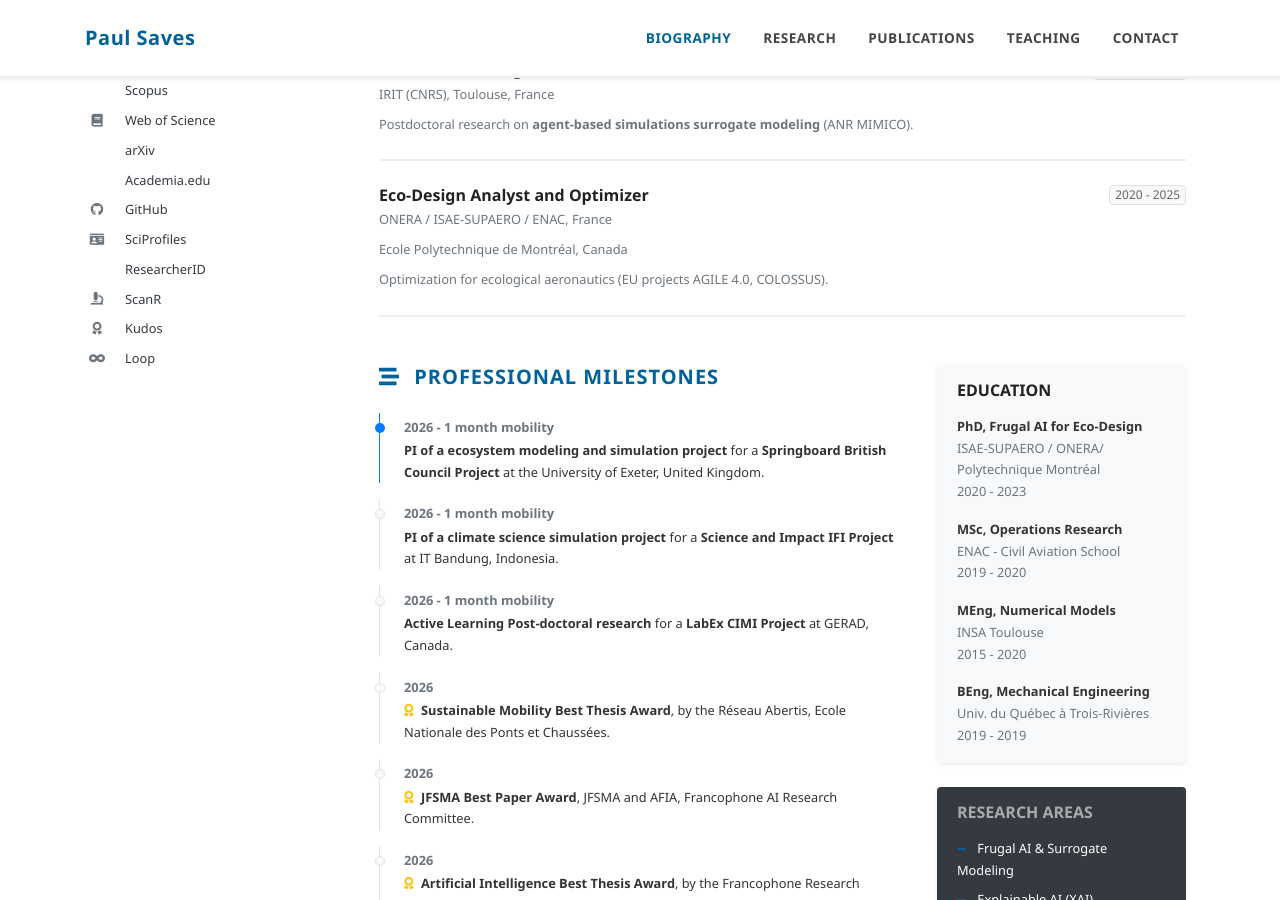
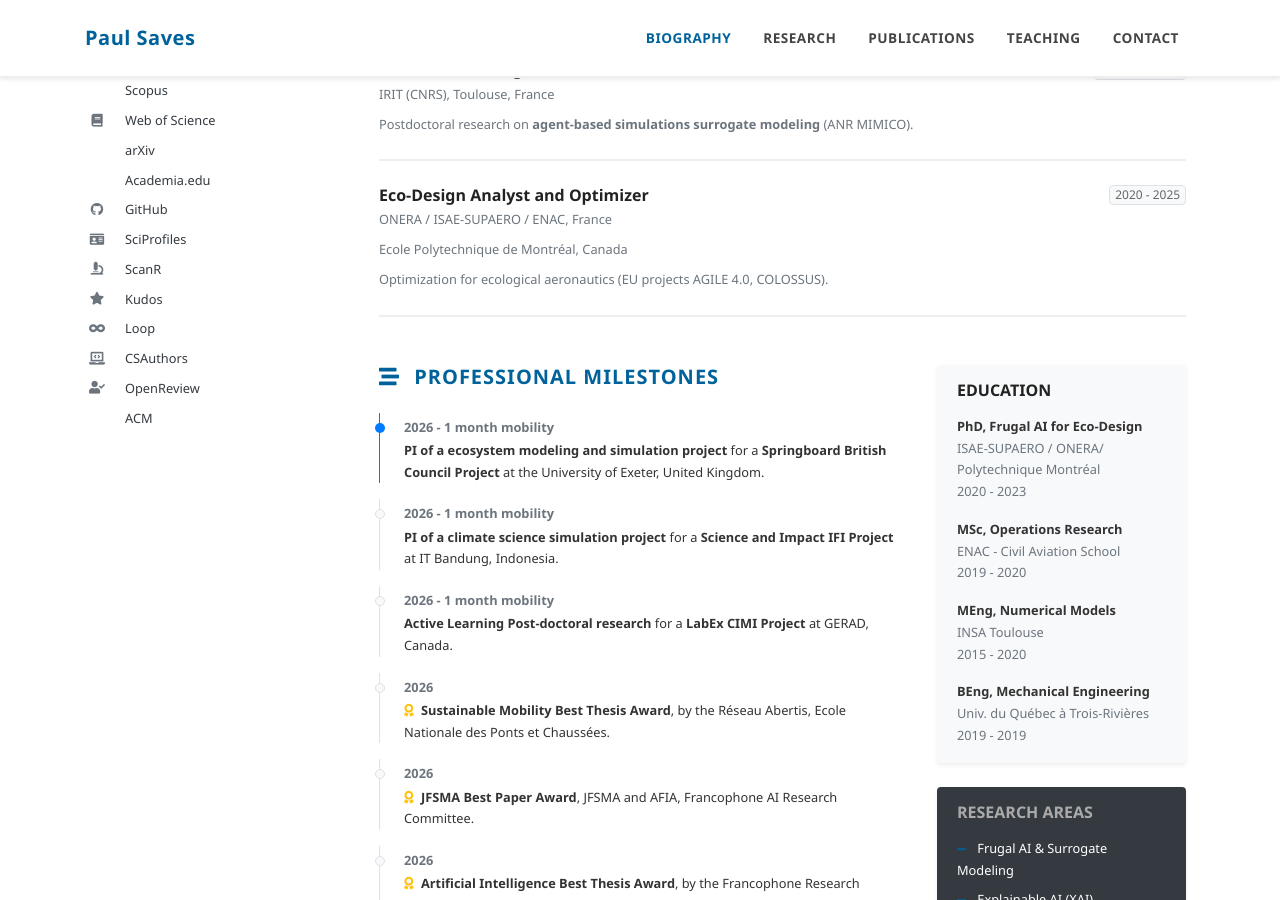
Before and after one commit to Paul-Saves/Paul-Saves.github.io, a Jekyll site: the page built from index.md, in a window 1280 px wide and 900 px high, scrolled down 790 px. Built offline with Jekyll 4.4.1, drawn with Linux system fonts in a browser that asks for light colours; a style sheet for code colours, icons or effects is not loaded.

Commit message:
add links

```diff
--- a/_config.yml
+++ b/_config.yml
@@ -18,13 +18,15 @@ arxiv_url: "https://arxiv.org/a/saves_p_1.html"
 academia_url: "https://ut1-capitole.academia.edu/PaulSaves"
 hal_cv_url: "https://cv.hal.science/paul-saves"
 sciprofiles_id: "4107201"
-researcherid: "KBP-8982-2024"
 scopus_id: "57410817800"
 scanr_url: "https://scanr.enseignementsup-recherche.gouv.fr/authors/idref275839664"
 wos_url: "https://www.webofscience.com/wos/author/record/KBP-8982-2024"
 kudos_url: "https://www.growkudos.com/profile/paul_saves"
 semanticscholar_id: "2145081081"
 loop_url: "https://loop.frontiersin.org/people/3222605/bio"
+csauthors_url: "https://www.csauthors.net/paul-saves/"
+openreview_url: "https://openreview.net/profile?id=~Paul_Saves2"
+acm_url: "https://dl.acm.org/profile/99660987183"
 
 # Keywords for SEO
 keywords: "Paul Saves, Optimization, Surrogate Modeling, Frugal AI, XAI, MDO, IRIT, CNRS"
--- a/_layouts/default.html
+++ b/_layouts/default.html
@@ -116,17 +116,23 @@
               {% if site.sciprofiles_id %}
               <li class="mb-2"><i class="fas fa-id-card text-muted mr-3"></i><a href="https://sciprofiles.com/profile/{{ site.sciprofiles_id }}" target="_blank" class="text-dark">SciProfiles</a></li>
               {% endif %}
-              {% if site.researcherid %}
-              <li class="mb-2"><i class="ai ai-researcherid text-muted mr-3"></i><a href="https://www.webofscience.com/wos/author/record/{{ site.researcherid }}" target="_blank" class="text-dark">ResearcherID</a></li>
-              {% endif %}
               {% if site.scanr_url %}
               <li class="mb-2"><i class="fas fa-microscope text-muted mr-3"></i><a href="{{ site.scanr_url }}" target="_blank" class="text-dark">ScanR</a></li>
               {% endif %}
               {% if site.kudos_url %}
-              <li class="mb-2"><i class="fas fa-award text-muted mr-3"></i><a href="{{ site.kudos_url }}" target="_blank" class="text-dark">Kudos</a></li>
+              <li class="mb-2"><i class="fas fa-star text-muted mr-3"></i><a href="{{ site.kudos_url }}" target="_blank" class="text-dark">Kudos</a></li>
               {% endif %}
               {% if site.loop_url %}
               <li class="mb-2"><i class="fas fa-infinity text-muted mr-3"></i><a href="{{ site.loop_url }}" target="_blank" class="text-dark">Loop</a></li>
+              {% endif %}
+              {% if site.csauthors_url %}
+              <li class="mb-2"><i class="fas fa-laptop-code text-muted mr-3"></i><a href="{{ site.csauthors_url }}" target="_blank" class="text-dark">CSAuthors</a></li>
+              {% endif %}
+              {% if site.openreview_url %}
+              <li class="mb-2"><i class="fas fa-user-check text-muted mr-3"></i><a href="{{ site.openreview_url }}" target="_blank" class="text-dark">OpenReview</a></li>
+              {% endif %}
+              {% if site.acm_url %}
+              <li class="mb-2"><i class="ai ai-acmdl text-muted mr-3"></i><a href="{{ site.acm_url }}" target="_blank" class="text-dark">ACM</a></li>
               {% endif %}
             </ul>
           </div>
```
